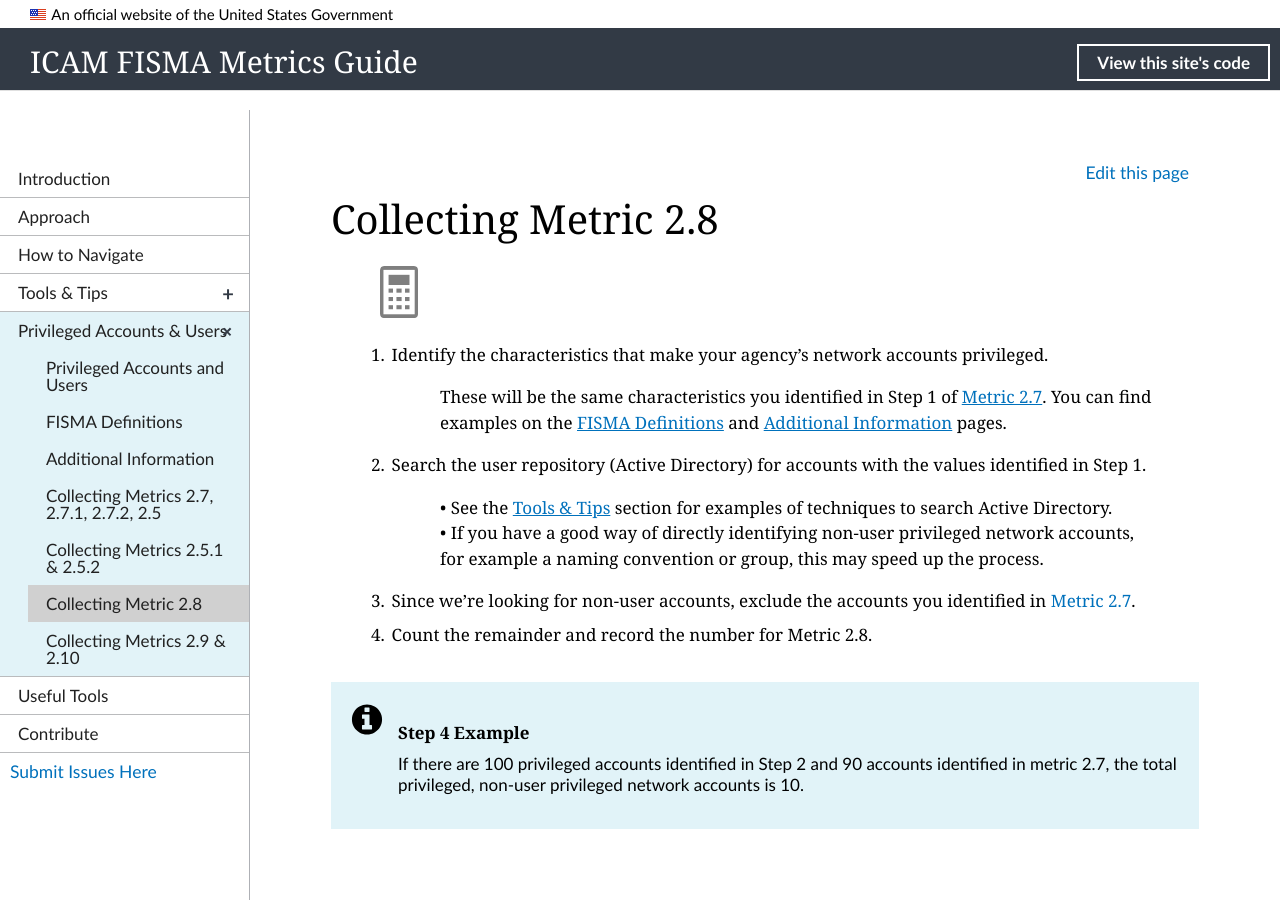
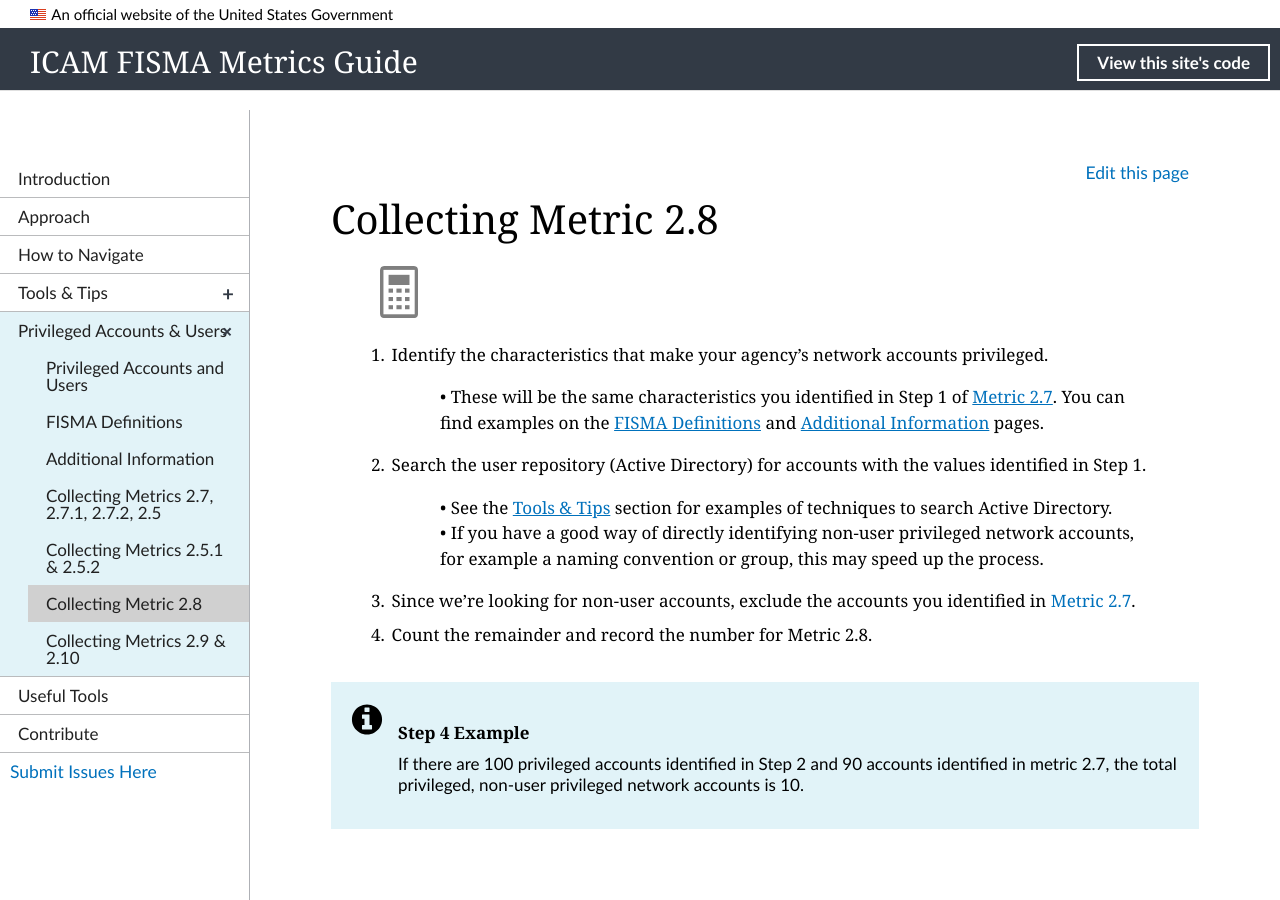
Before and after one commit to GSA/icam-fisma, a Jekyll site: the page built from _priv-mgmt/17_collection-28.md, in a window 1280 px wide and 900 px high. Built offline with Jekyll 4.4.1, drawn with Linux system fonts in a browser that asks for light colours; nearby versions of some CDN libraries.

Commit message:
one more bullet

```diff
--- a/_priv-mgmt/17_collection-28.md
+++ b/_priv-mgmt/17_collection-28.md
@@ -7,7 +7,7 @@ collection: priv-mgmt
 >![Calculator logo](../img/calc.png){:style="width:5%;"}
 
 1. Identify the characteristics that make your agency’s network accounts privileged.
-> These will be the same characteristics you identified in Step 1 of [Metric 2.7](collection-25-27). You can find examples on the [FISMA Definitions](definitions) and [Additional Information](more-info) pages.
+> •  These will be the same characteristics you identified in Step 1 of [Metric 2.7](collection-25-27). You can find examples on the [FISMA Definitions](definitions) and [Additional Information](more-info) pages.
 2. Search the user repository (Active Directory) for accounts with the values identified in Step 1.
 > •  See the [Tools & Tips](../tools-tips/searchAD) section for examples of techniques to search Active Directory.\\
 •  If you have a good way of directly identifying non-user privileged network accounts, for example a naming convention or group, this may speed up the process.
```
